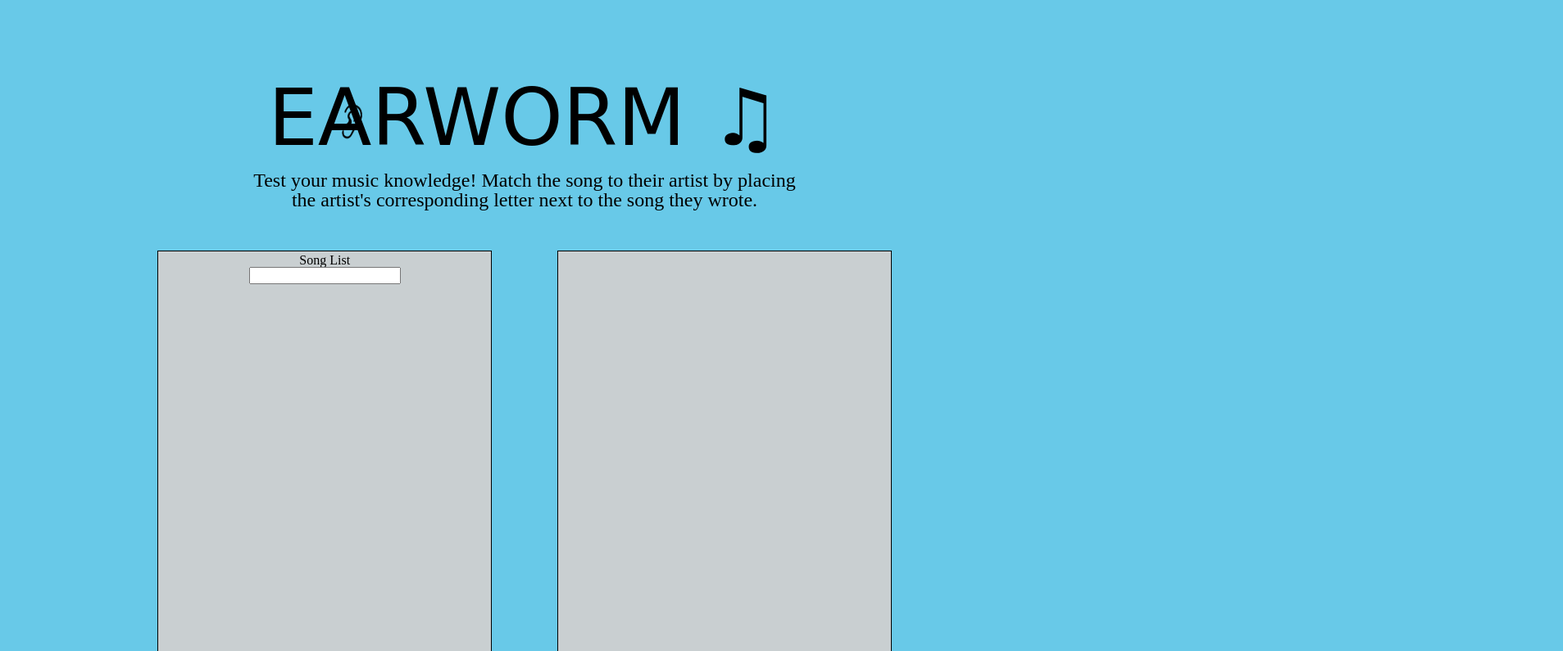
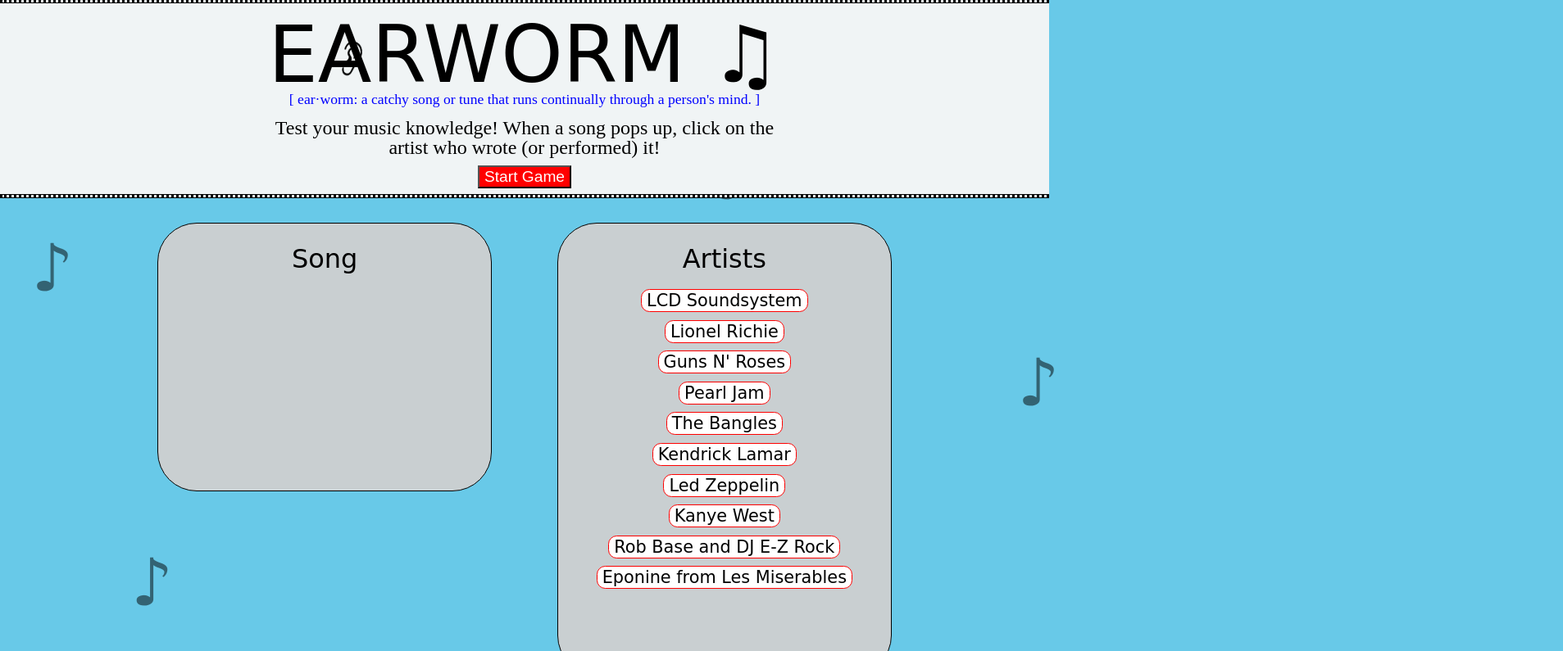
Before and after one commit to kerby51/Celebrity-Match-Game, a plain HTML site: page index.html in a window 1280 px wide. Shown: the top 795 px of the page at 82% size, 1907 px wide, since content can reach past the window. Drawn offline with nearby package versions, Linux system fonts and the light colour scheme; a web font is replaced by a local one.

Commit message:
start connecting js to html/css

```diff
--- a/index.html
+++ b/index.html
@@ -3,7 +3,7 @@
  <head>
    <link href="reset.css" rel="stylesheet" type="text/css">
    <link rel="stylesheet" type="text/css" href="styles.css">
-   <link href="https://fonts.googleapis.com/css?family=Redressed" rel="stylesheet">
+   <link href="https://fonts.googleapis.com/css?family=Cherry+Swash|Redressed" rel="stylesheet">
    <meta charset="utf-8"/>
    <title>Earworm</title>
  </head>
@@ -11,22 +11,58 @@
   <header>
      <h1>EARWORM &#9835</h1>
      <img src="ear.png" id="ear">
-     <p class="instructions">Test your music knowledge!  Match the song to their artist by placing the artist's corresponding letter next to the song they wrote.</p>
+     <h3>[ ear·worm: a catchy song or tune that runs continually through a person's mind. ]</h3>
+     <p class="instructions">Test your music knowledge!  When a song pops up, click on the artist who wrote (or performed) it!</p>
+     <button type="button" class="startButton">Start Game</button>
   </header>
   <form class="lists">
-     <div class="song-list">
+     <div class="song-list-column">
        <ul>
-         <li class="song-list-title">Song List</li>
-         <li><input type="text" class="input"></li>
+         <li class="song-list-title">Song</li>
+
        </ul>
      </div>
-     <div class="artist-list">
+     <div class="artist-list-column">
        <ul>
+         <li id="artist-list-title">Artists</li>
+         <li class="artists">
+           <button type="button" class="buttons">LCD Soundsystem</button>
+         </li>
+         <li class="artists">
+           <button type="button" class="buttons">Lionel Richie</button>
+         </li>
+         <li class="artists">
+           <button type="button" class="buttons">Guns N' Roses</button>
+         </li>
+         <li class="artists">
+           <button type="button" class="buttons">Pearl Jam</button>
+         </li>
+         <li class="artists">
+           <button type="button" class="buttons">The Bangles</button>
+         </li>
+         <li class="artists">
+           <button type="button" class="buttons">Kendrick Lamar</button>
+         </li>
+         <li class="artists">
+           <button type="button" class="buttons">Led Zeppelin</button>
+         </li>
+         <li class="artists">
+           <button type="button" class="buttons">Kanye West</button>
+         </li>
+         <li class="artists">
+           <button type="button" class="buttons">Rob Base and DJ E-Z Rock</button>
+         </li>
+         <li class="artists">
+           <button type="button" class="buttons">Eponine from Les Miserables</button><br><br><br><br>
+         </li>
+         <li>
        </ul>
-     </div>
+      </div>
   </form>
 
-<script src="app.js" type="text/javascript" charset="utf-8" async defer></script>
+ <script src="https://cdnjs.cloudflare.com/ajax/libs/jquery/3.1.0/jquery.js" charset="utf-8"></script>
+ <script src="songs.js" type="text/javascript" charset="utf-8" async defer></script>
+ <script src="note.js" type="text/javascript" charset="utf-8" async defer></script>
 </body>
 
 
--- /dev/null
+++ b/note.js
@@ -0,0 +1,43 @@
+function flyingMusicNotes(numNotes) {
+
+  let $note;
+  const $body = $('body');
+
+  for (let i = 0; i < numNotes; i++) {
+    $note = $('<h1>').addClass('note').html('&#9834');
+    $body.append($note);
+
+    $note.animate({
+      top: Math.floor(Math.random() * 200) - 50 + '%',
+      left: Math.floor(Math.random() * 200) - 50 + '%',
+      opacity: 0,
+    }, 2000, 'linear');
+  }
+}
+
+setInterval(() => {
+  flyingMusicNotes(10);
+}, 2000);
+flyingMusicNotes(10);
+
+// function flyingMusicNotes(numNotes) {
+
+//   let $note;
+//   const $header = $('header');
+
+//   for (let i = 0; i < numNotes; i++) {
+//     $note = $('<h1>').addClass('note').html('&#9834');
+//     $header.append($note);
+
+//     $note.animate({
+//       top: Math.floor(Math.random() * 200) - 50 + '%',
+//       left: Math.floor(Math.random() * 200) - 50 + '%',
+//       opacity: 0,
+//     }, 3000, 'linear');
+//   }
+// }
+
+// setInterval(() => {
+//   flyingMusicNotes(10);
+// }, 3000);
+// flyingMusicNotes(10);
--- a/styles.css
+++ b/styles.css
@@ -5,7 +5,16 @@
 
 header {
   text-align: center;
-  /*position: relative;*/
+  position: fixed;
+  margin-top: 0em;
+  padding-top: 1em;
+  padding-bottom: .5em;
+  width: 100%;
+  background-color: #F0F4F5;
+  /*border-bottom: 1px solid red;*/
+  border-top: 3px dotted #000;
+  border-bottom: 3px dotted #000;
+  box-shadow: inset 0 -1px 0 0 #000, inset 0 1px 0 0 #000, 0 1px 0 0 #000, 0 -1px 0 0 #000;
 }
 
 h1 {
@@ -13,6 +22,14 @@
   font-size: 6rem;
   text-align: center;
   margin-top: 1em;
+  margin: 0 auto;
+}
+
+h3 {
+  font-size: 1.1rem;
+  padding-bottom: 0.75em;
+  margin-top: -1em;
+  color: blue;
 }
 
 #ear {
@@ -26,8 +43,8 @@
 }
 
 .instructions {
-  padding-bottom: 50px;
-  width: 54%;
+  padding-bottom: 10px;
+  width: 48%;
   font-size: 1.5rem;
   text-align: center;
   padding-top: 0px;
@@ -40,28 +57,110 @@
 
 .lists {
   width: 70%;
-  height: 40rem;
+  height: 45rem;
   display: inline-block;
   text-align: center;
   margin-left: 12rem;
+  margin-top: 17em;
   box-sizing: content-box;
  /* float: left;*/
 }
 
-.song-list {
+.song-list-column {
   padding: .2rem;
   background-color: #C9CFD1;
-  height: 40rem;
+  height: 20rem;
   width: 25rem;
   border: 1px solid black;
   float: left;
+  /*padding: 1em;*/
+  font-family: 'Cherry Swash', cursive;
+  border-radius: 3em;
+
 }
 
-.artist-list {
+.artist-list-column {
   padding: .2rem;
   background-color: #C9CFD1;
-  height: 40rem;
+  height: 34rem;
   width: 25rem;
   border: 1px solid black;
   float: right;
+  border-radius: 3em;
 }
+
+.note {
+  margin: 0 auto;
+  z-index: -3;
+  position: absolute;
+  top: 50%;
+  left: 50%;
+  font-size: 5em;
+  border-radius: 50%;
+}
+
+.artists {
+  padding: .3em;
+  font-family: 'Cherry Swash', cursive;
+  /*font-size: 2em;*/
+}
+
+.buttons {
+  font-family: 'Cherry Swash', cursive;
+  font-size: 1.3em;
+  border: 1px solid red;
+  background-color: white;
+  border-radius: .5em;
+ /* width: 14em;
+  height: 11em;*/
+}
+
+#artist-list-title {
+  font-size: 2em;
+  font-family: 'Cherry Swash', cursive;
+  padding-top: 0.75em;
+  padding-bottom: 0.5em;
+
+}
+
+.song-list-title {
+  font-size: 2em;
+  padding: 0.75em;
+}
+
+.pics {
+  width: 14em;
+  height: 11em;
+}
+
+.startButton {
+  font-size: 1.2em;
+  background-color: red;
+  color: white;
+  text-align: center;
+}
+
+/*.startButton {
+  font-size: 1.2em;
+  background-color: red;
+  color: white;
+  position: absolute;
+  margin-top: 2em;
+  margin-left: 3em;
+  /*margin: 0 auto;
+  top: 32%;
+  left: 45.5%;
+  /*z-index: -1;*/
+
+
+#song-in-play {
+  background-color: white;
+  width: 55%;
+  height: 4em;
+  font-size: 1.3em;
+  margin: 0 auto;
+  text-align: center;
+  border: 4px solid yellow;
+  margin-top: 6%;
+  padding-top: 3em;
+}
```
Also changed, not shown: pseudocode.txt (+35 -6 lines), app.js (deleted).
